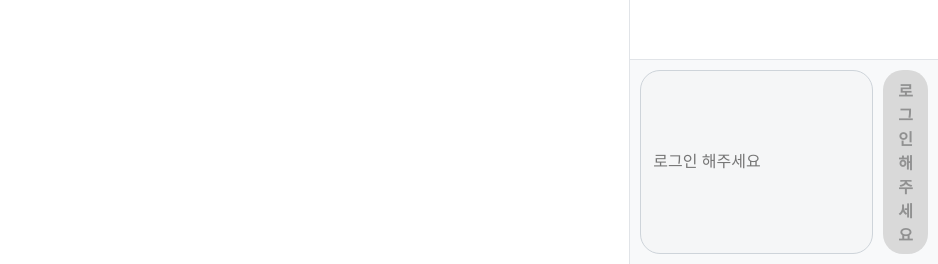
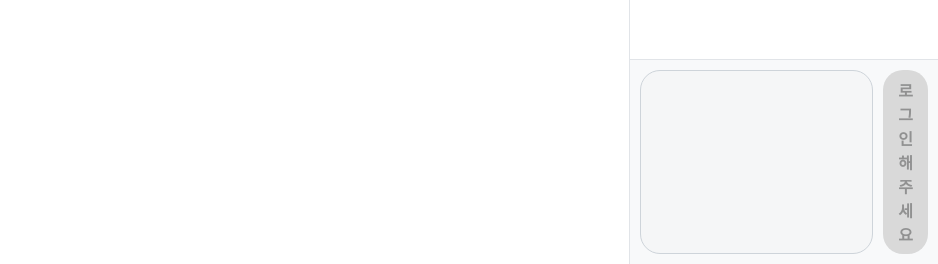
Before and after one commit to Stradivirus/chat, a React (Create React App) app in the folder front/: page / in a window 1280 px wide. Shown: the part 536-800 px from the top of the page, without its empty margins (342-1280 px from the left). Built offline with nearby package versions, Linux system fonts and the light colour scheme.

Commit message:
설명 추가

```diff
--- a/front/src/components/AuthModal.js
+++ b/front/src/components/AuthModal.js
@@ -64,7 +64,7 @@ function AuthModal({ type, onClose, onLoginSuccess }) {
               }
               setIsLoading(false);
               onClose();
-            }, 500); // 1초 대기
+            }, 500); // 0.5초 대기
           } else {
             throw new Error('Invalid server response');
           }
--- a/front/src/components/ChatInput.js
+++ b/front/src/components/ChatInput.js
@@ -58,7 +58,7 @@ function ChatInput({ onSendMessage, isLoggedIn }) {
         type="text"
         value={message}
         onChange={handleChange}
-        placeholder={isLoggedIn ? (isChatBanned ? `채팅 금지: ${banTimeLeft}초 남음` : "메시지를 입력하세요 (최대 30자)") : "로그인 해주세요"}
+        placeholder={isLoggedIn ? (isChatBanned ? `채팅 금지: ${banTimeLeft}초 남음` : "메시지를 입력하세요 (최대 30자)") : ""}
         maxLength={30}
         disabled={!isLoggedIn || isChatBanned}
         className={isChatBanned ? "chat-banned" : ""}
```
Also changed, not shown: 1 other file (tests, documents, lock files or other folders).
